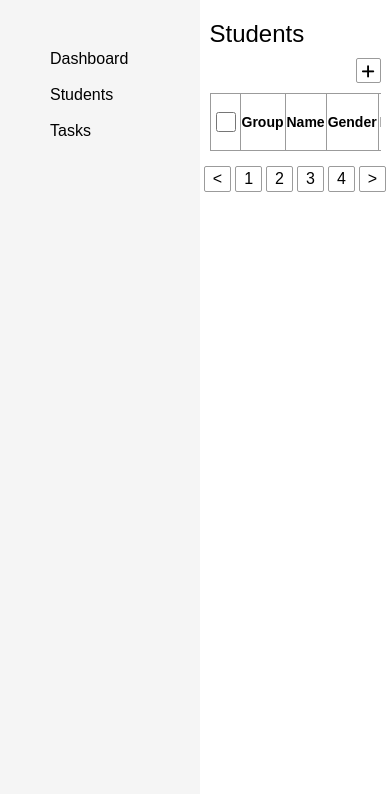
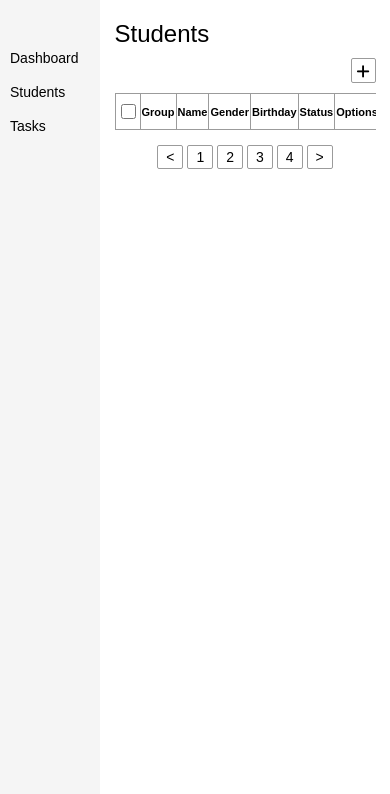
Before and after one commit to Andrii-sudo/CMS, a PHP site: page /students.html in a window 390 px wide. Shown: the part 50-844 px from the top of the page. Run offline with PHP 8.4, Linux system fonts and the light colour scheme; lists and menus that the app fills with data are empty.

Commit message:
Add adaptability

```diff
--- a/styles/header.css
+++ b/styles/header.css
@@ -20,7 +20,7 @@ header
     right: 0;
     left: 0;
 
-    z-index: 1;
+    z-index: 2;
 
     display: flex;
     flex-direction: row;
@@ -156,7 +156,7 @@ header
 #user-name
 {
     color: white;
-    margin: 0 25px 0 15px;
+    margin: 0 0 0 15px;
 }
 
 #dropdown-profile
@@ -164,6 +164,7 @@ header
     display: flex;
     justify-content: start;
     align-items: center;
+    margin: 0 25px 0 0;
 }
 
 #dropdown-profile-content
@@ -191,3 +192,19 @@ header
 {
     background-color: rgb(245, 245, 245);
 }
+
+@media screen and (max-width: 350px)
+{
+    #user-name { display: none; }
+    #dropdown-profile { margin: 0 10px 0 0; }
+
+    #dropdown-notify:hover #dropdown-notify-content
+    {
+        display: none;
+    }
+
+    #dropdown-profile:hover #dropdown-profile-content
+    {
+        display: none;
+    }
+}
--- a/styles/navbar.css
+++ b/styles/navbar.css
@@ -27,3 +27,43 @@ nav
 {
     text-shadow: 0 0 5px rgba(0, 0, 0, 0.25);
 }
+
+@media screen and (max-width: 350px)
+{
+    nav { width: 75px; }
+    #navbar-list
+    {
+        margin-left: 5px;
+        font-size: 12px;
+    }
+}
+
+@media screen and (min-width: 350px) and (max-width: 500px)
+{
+    nav { width: 100px; }
+    #navbar-list
+    {
+        margin-left: 10px;
+        font-size: 14px;
+    }
+}
+
+@media screen and (min-width: 500px) and (max-width: 700px)
+{
+    nav { width: 125px; }
+    #navbar-list
+    {
+        margin-left: 20px;
+        font-size: 14px;
+    }
+}
+
+@media screen and (min-width: 700px) and (max-width: 900px)
+{
+    nav { width: 150px; }
+    #navbar-list
+    {
+        margin-left: 35px;
+        font-size: 15px;
+    }
+}
--- a/styles/students.css
+++ b/styles/students.css
@@ -147,8 +147,9 @@ button i
     width: 55%;
     height: 55%;
 
-    min-width: 350px;
+    min-width: 300px;
     min-height: 350px;
+    max-height: 350px;
 
     margin: 0 auto;
 
@@ -188,8 +189,9 @@ button i
     display: grid;
     grid-template-columns: 90px 1fr;
     row-gap: 10px;
-    width: 65%;
-    margin: 0 20% 20px 15%;
+    width: 70%;
+    margin: 0 0 20px 0;
+    padding: 0 15% 0 15%;
     align-items: center;
 }
 
@@ -200,6 +202,9 @@ button i
 {
     font-size: 16px;
     padding: 3px;
+
+    width: 100%;
+    box-sizing: border-box;
 }
 
 .modal-footer,
@@ -212,6 +217,7 @@ button i
     border-top: 1px solid rgb(100, 100, 100);
 
     height: 50px;
+    max-height: 50px;
 }
 
 .modal-footer button,
@@ -230,6 +236,7 @@ button i
 
     min-width: 300px;
     min-height: 280px;
+    max-height: 300px;
 
     margin: 0 auto;
 
@@ -251,5 +258,143 @@ button i
     font-size: 18px;
     font-weight: bold;
 
-    margin: 0 10% 0 10%;
+    margin: 0 10% 15px 10%;
 }
+
+@media screen and (max-width: 350px)
+{
+    main
+    {
+        left: 75px;
+        width: calc(100% - 75px);
+    }
+
+    th, td
+    {
+        font-size: 10px;
+        padding-top: 5px;
+        padding-bottom: 5px;
+    }
+
+    input[type="checkbox"]
+    {
+        height: 12px;
+        width: 12px;
+    }
+
+    td span
+    {
+        width: 13px;
+        height: 13px;
+    }
+
+    #pagination-container button,
+    td button i
+    {
+        font-size: 12px;
+    }
+
+    .modal-body
+    {
+        width: 90%;
+        padding-right: 5%;
+        padding-left: 5%;
+    }
+}
+
+@media screen and (min-width: 350px) and (max-width: 500px)
+{
+    main
+    {
+        left: 100px;
+        width: calc(100% - 100px);
+    }
+
+    th, td
+    {
+        font-size: 11px;
+        padding-top: 7px;
+        padding-bottom: 7px;
+    }
+
+    input[type="checkbox"]
+    {
+        height: 15px;
+        width: 15px;
+    }
+
+    td span
+    {
+        width: 15px;
+        height: 15px;
+    }
+
+    #pagination-container button,
+    td button i
+    {
+        font-size: 14px;
+    }
+
+    .modal-body
+    {
+        width: 90%;
+        padding-right: 5%;
+        padding-left: 5%;
+    }
+}
+
+@media screen and (min-width: 500px) and (max-width: 700px)
+{
+    main
+    {
+        left: 125px;
+        width: calc(100% - 125px);
+    }
+
+    th, td
+    {
+        font-size: 13px;
+        padding-top: 10px;
+        padding-bottom: 10px;
+    }
+
+    input[type="checkbox"]
+    {
+        height: 18px;
+        width: 18px;
+    }
+
+    td span
+    {
+        width: 15px;
+        height: 15px;
+    }
+}
+
+@media screen and (min-width: 700px) and (max-width: 900px)
+{
+    main
+    {
+        left: 150px;
+        width: calc(100% - 150px);
+    }
+
+    th, td
+    {
+        font-size: 14px;
+        padding-top: 10px;
+        padding-bottom: 10px;
+    }
+
+    input[type="checkbox"]
+    {
+        height: 19px;
+        width: 19px;
+    }
+
+    td span
+    {
+        width: 18px;
+        height: 18px;
+    }
+}
```
Also changed, not shown: dashboard.html (+7 -3 lines), messages.html (+7 -3 lines), tasks.html (+7 -3 lines).
